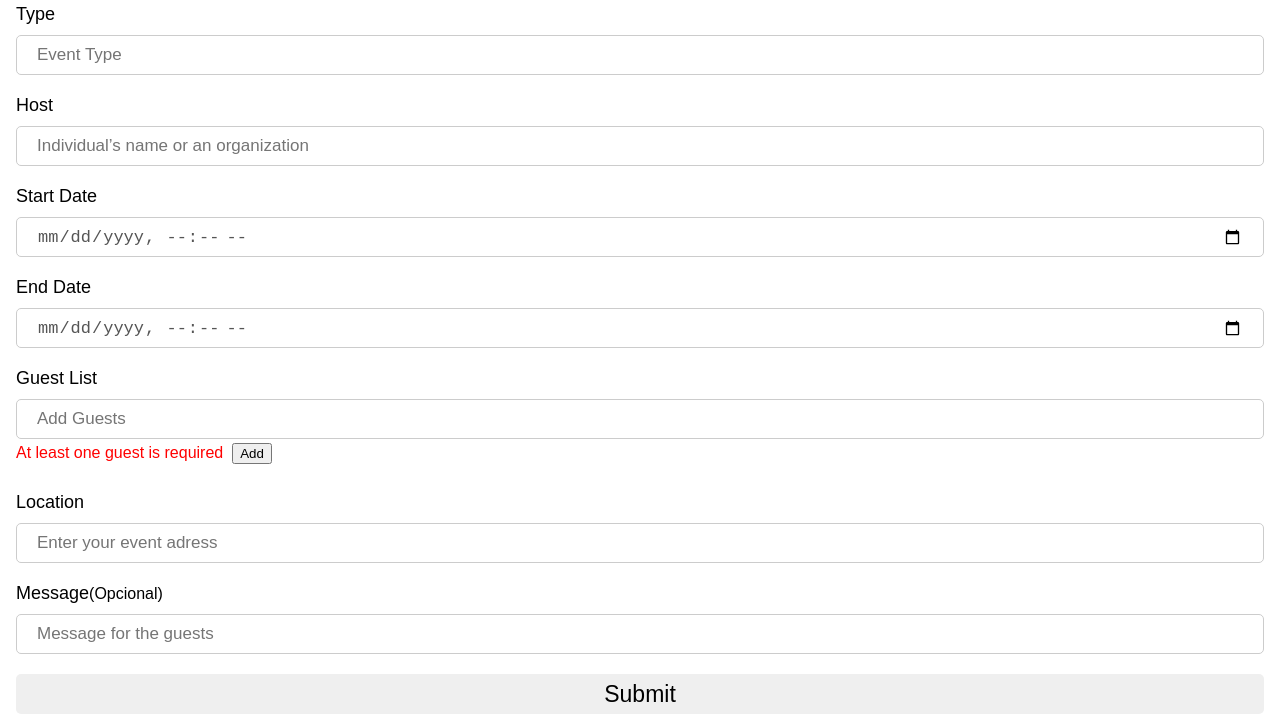
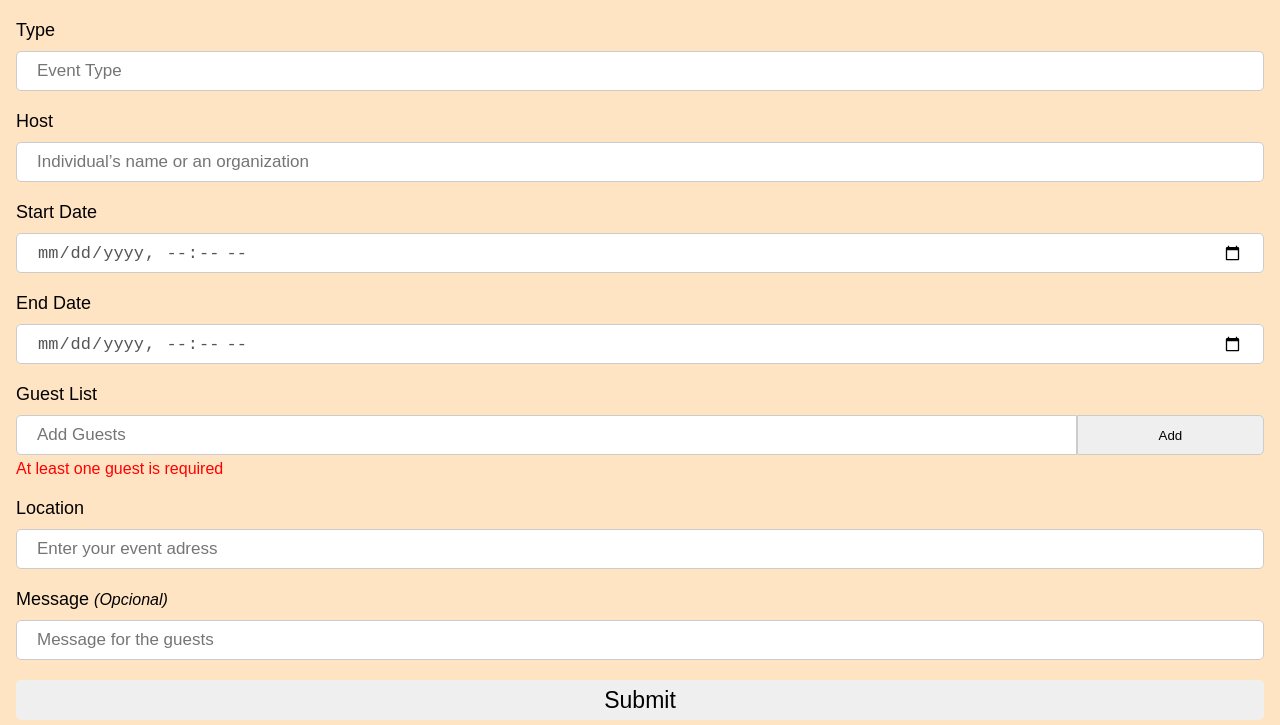
Before and after one commit to ronaldlantigua/register_event, a website: page index.html in a window 1280 px wide. Shown: the part 800-1525 px from the top of the page. Drawn offline with nearby package versions, Linux system fonts and the light colour scheme; some packages are replaced by stand-ins of ours; files that its build step writes are made by us from their sources.

Commit message:
added more style to layout for pages

```diff
--- a/index.html
+++ b/index.html
@@ -40,11 +40,11 @@
 						<input data-bind="value: password" id="user-password" name="userPassword" class="text-input" type="password" required minlength="10" pattern="^(?=.*\d)(?=.*[a-z])(?=.*[A-Z])(?!.*\s)(?=.*[@#$%!]).*$" placeholder="password" />
 					</div>
 					<div class="form-row">
-						<label for="user-ocupation">Ocupation</label><span class="optional-field">(Opcional)</span>
+						<label for="user-ocupation">Ocupation <span class="optional-field">(Opcional)</span></label>
 						<input data-bind="value: ocupation" id="user-ocupation" name="userOcupation" class="text-input" type="text" placeholder="ocupation" />
 					</div>
 					<div class="form-row">
-						<label for="user-born-date">Born Date</label><span class="optional-field">(Opcional)</span>
+						<label for="user-born-date">Born Date <span class="optional-field">(Opcional)</span></label>
 						<input data-bind="value: bornDate" id="user-born-date" name="userBornDate" class="text-input" type="date" />
 					</div>
 					<input class="submit" type="submit" value="Submit" />
@@ -84,17 +84,17 @@
 					</div>
 					<div class="form-row">
 						<label for="event-guest-list">Guest List</label>
-						<input data-bind="value: guest, css: guestClass" class="text-input" id="event-guest-list" name="eventGuest" type="text" placeholder="Add Guests" autocomplete="name"/>
+						<input data-bind="value: guest, css: guestClass" class="text-input guest-input" id="event-guest-list" name="eventGuest" type="text" placeholder="Add Guests" autocomplete="name"/>
+						<input data-bind="click: addGuest" type="button" value="Add" class="guest-add-button">
 						<label data-bind="visible: guestListInvalid" id="event-guest-list-error" class="custom-error" for="event-guest-list"> At least one guest is required</label>
 						<label data-bind="text: addedGuest" class="added-guest"></label>
-						<input data-bind="click: addGuest" type="button" value="Add">
 					</div>
 					<div class="form-row">
 						<label for="autocomplete">Location</label>
 						<input data-bind="value: location" class="text-input" id="autocomplete" name="eventLocation" type="text" placeholder="Enter your event adress" autocomplete="name" onFocus="geolocate()" required />
 					</div>
 					<div class="form-row">
-						<label for="event-message">Message</label><span class="optional-field">(Opcional)</span>
+						<label for="event-message">Message <span class="optional-field">(Opcional)</span></label>
 						<input data-bind="value: message" class="text-input" id="event-message" name="eventMessage" type="textarea" row="5" placeholder="Message for the guests" />
 					</div>
 					<input class="submit" type="submit" value="Submit" />
--- a/sass/main.scss
+++ b/sass/main.scss
@@ -13,7 +13,8 @@ ul {
 }
 
 .main-content {
-	padding: 0 1em;
+	padding: 1em;
+	background: bisque;
 
 	.main-title {
 		font-size: 23px;
@@ -22,7 +23,7 @@ ul {
 
 	.form-section {
 		label {
-			display: inline-block;
+			display: block;
 			margin-bottom: 10px;
 			font-size: 18px;
 
@@ -30,6 +31,11 @@ ul {
 				color: red;
 				font-size: 16px;
 				margin-top: 5px;
+			}
+
+			.optional-field {
+				font-size: 16px;
+    			font-style: italic;
 			}
 		}
 
@@ -84,6 +90,26 @@ ul {
 			.progress {
 				margin: 5px 0;
 			}
+		}
+	}
+
+	#event-creation {
+
+		.guest-input {
+			width: 85%;
+			display: block;
+			float: left;
+			border-top-right-radius: 0px;
+			border-bottom-right-radius: 0px;
+		}
+
+		.guest-add-button {
+			width: 15%;
+			display: block;
+			height: 40px;
+			border-top-right-radius: 5px;
+			border-bottom-right-radius: 5px;
+			border: 1px solid #ccc;
 		}
 	}
 
```
Also changed, not shown: sass/responsive.scss (+2 -25 lines).
